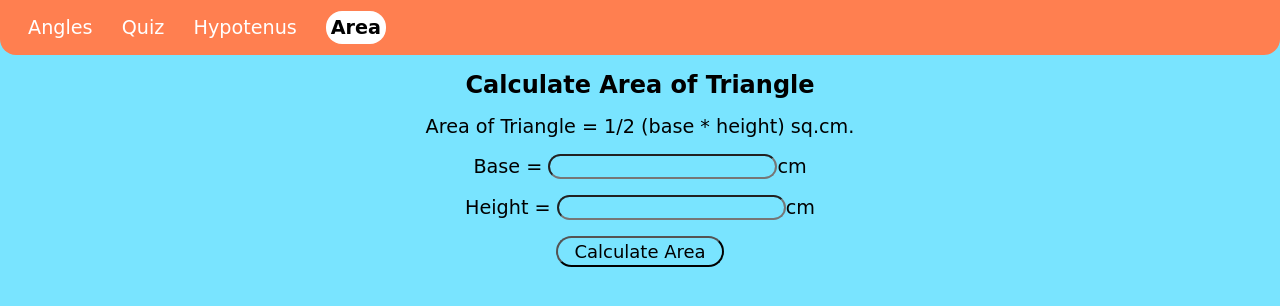
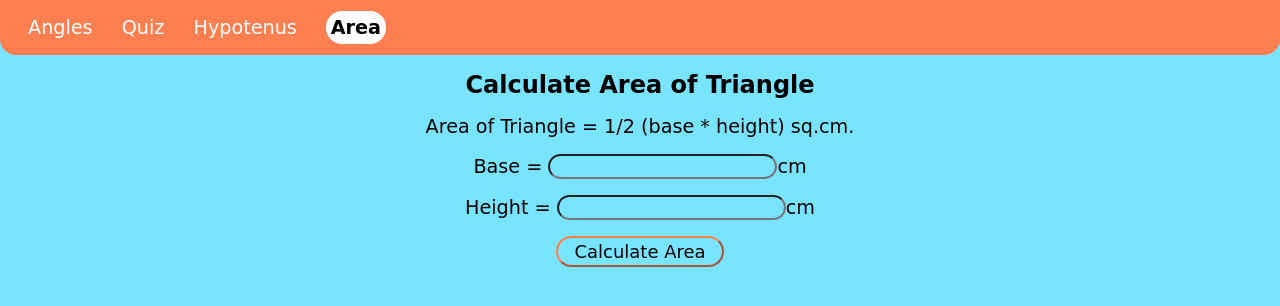
Before and after one commit to TejasShekar/Fun_With_Triangles, a plain HTML site: page area.html in a window 1280 px wide. Drawn offline with Linux system fonts and the light colour scheme; a web font is replaced by a local one.

Commit message:
minor css updates

```diff
--- a/area.css
+++ b/area.css
@@ -67,6 +67,7 @@ p{
   margin: auto;
   padding: 0.2rem 1rem;
   border-radius: 1rem;
+  border-color: coral;
 }
 
 #output{
--- a/hypotenuse.css
+++ b/hypotenuse.css
@@ -67,6 +67,7 @@ p{
   margin: auto;
   padding: 0.2rem 1rem;
   border-radius: 1rem;
+  border-color: coral;
 }
 
 #output{
```
